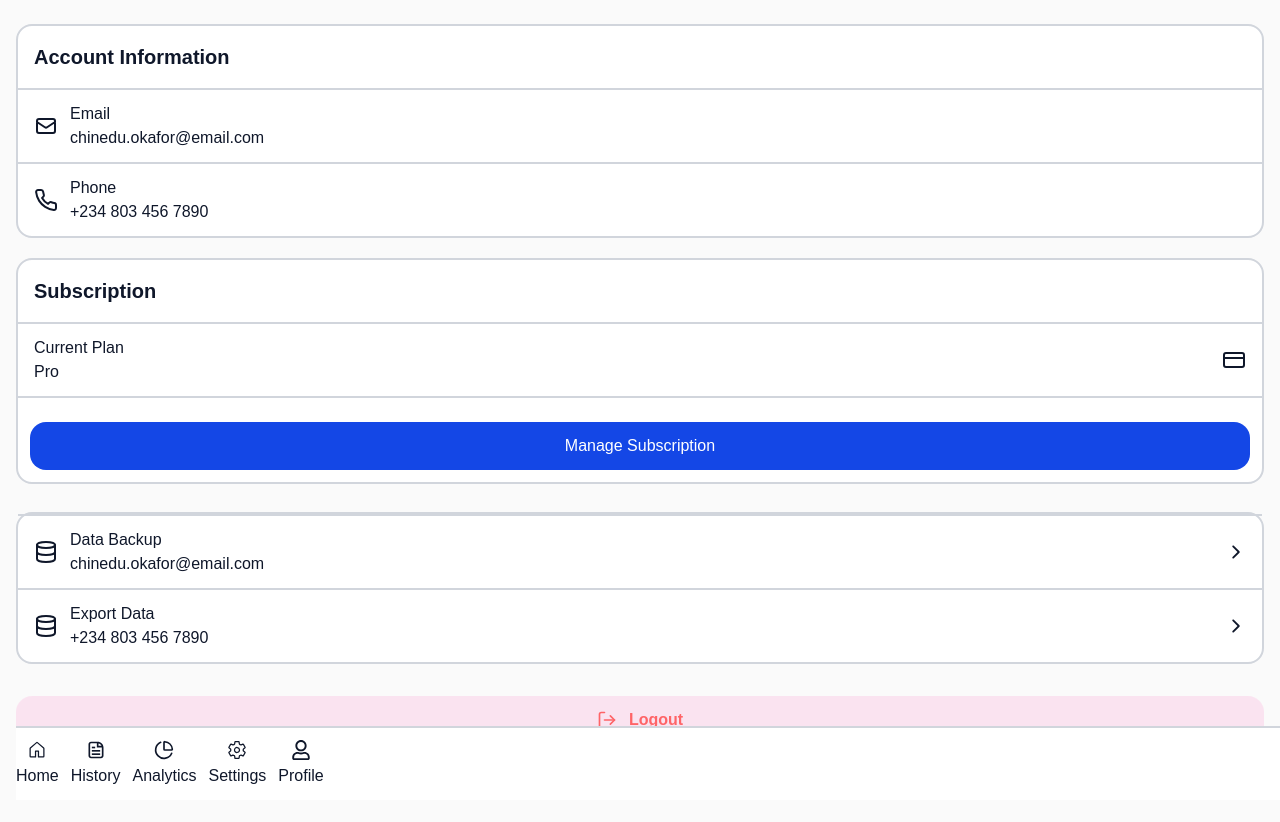
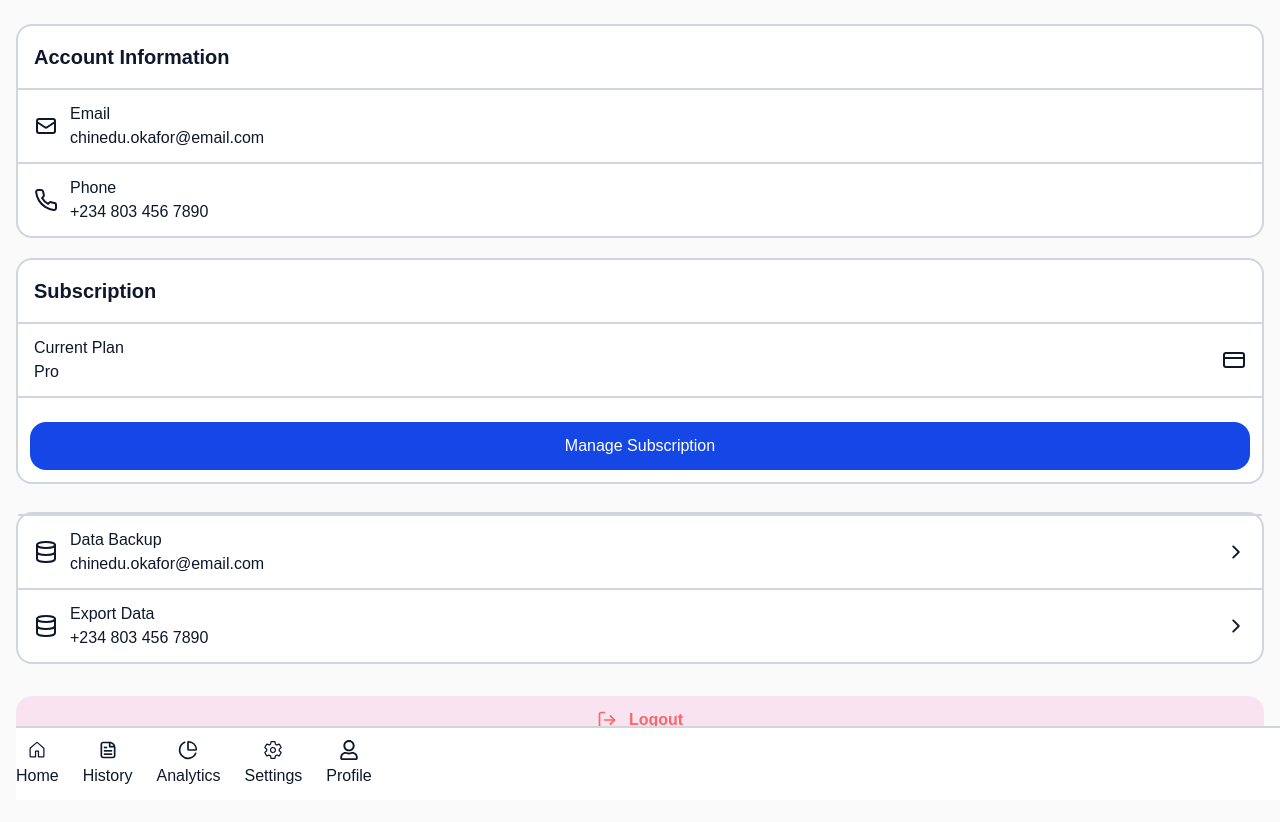
Before and after one commit to franklynxchill/Monvexa, a Next.js app in the folder frontend/: page /profile in a window 1280 px wide. Shown: the top 822 px of the page. Built offline with nearby package versions, Linux system fonts and the light colour scheme.

Commit message:
update commit

```diff
--- a/frontend/app/login/page.tsx
+++ b/frontend/app/login/page.tsx
@@ -56,7 +56,7 @@ export default function page() {
   }
 
   return (
-    <div className=" bg-gray-200 ">
+    <div className=" bg-gray-200 px-4 md:px-8">
       <div className=" flex items-center justify-center h-screen">
         <div className="w-full max-w-lg">
           <h1 className=" text-center font-bold text-3xl">Monvexa</h1>
--- a/frontend/app/signup/page.tsx
+++ b/frontend/app/signup/page.tsx
@@ -66,7 +66,7 @@ export default function Page() {
   }
 
   return (
-    <div className=" bg-gray-200 px-6">
+    <div className=" bg-gray-200 px-4 md:px-8">
       <div className=" flex items-center justify-center h-[130vh]">
         <div className="w-full max-w-lg">
            <h1 className=" text-center font-bold text-3xl">Monvexa</h1>
--- a/frontend/component/Navbar.tsx
+++ b/frontend/component/Navbar.tsx
@@ -10,7 +10,7 @@ function Navbar() {
   return (
     <div>
       <nav className=" fixed bottom-0 z-40 w-full py-3 border-t-2 border-t-gray-300 bg-white">
-        <div className=" flex items-center gap-x-3">
+        <div className=" flex items-center gap-x-6">
           <Link href="/dashboard" className=" flex flex-col gap-y-1 items-center justify-center text-[.8rem] md:text-base">
             <GoHome className=" text-lg md:text-xl" />
             Home
```
